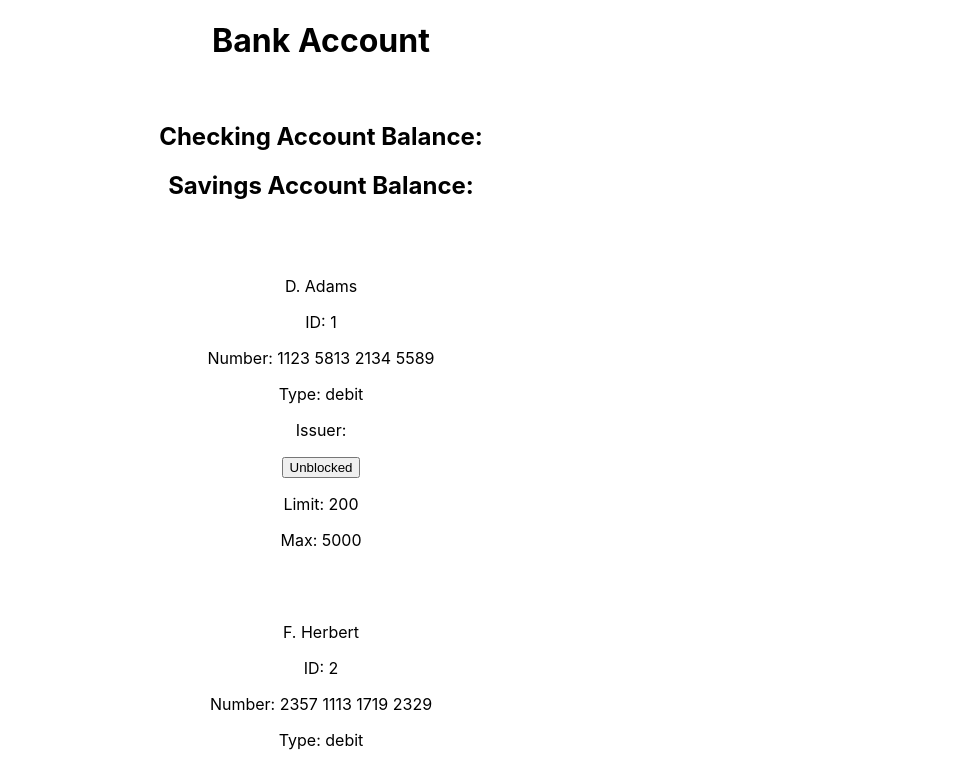
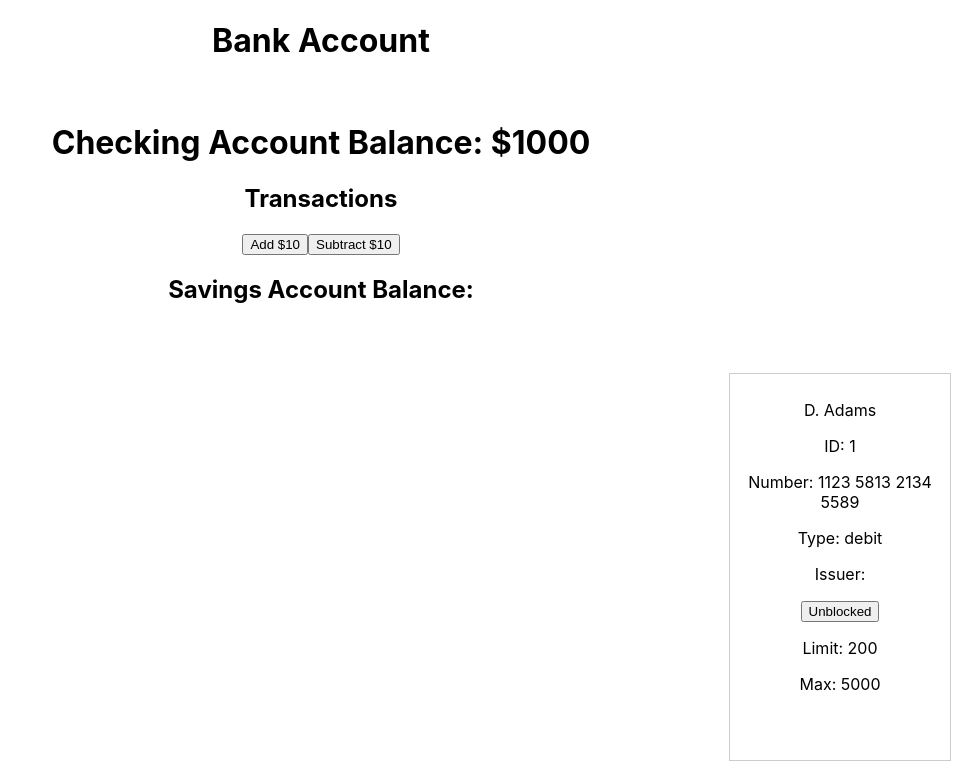
Before and after one commit to amirros66/bank-acccount, a React (Create React App) app: page / in a window 1280 px wide. Shown: the top 768 px of the page, without its empty margins (319-1280 px from the left). Built offline with nearby package versions, Linux system fonts and the light colour scheme.

Commit message:
Add withdraw/add component with button to add or subtract 10$. Styled cards

```diff
--- a/src/App.js
+++ b/src/App.js
@@ -1,4 +1,5 @@
 import "./App.css";
+import AddWithdraw from "./components/AddWithdraw";
 //import { useSelector, useDispatch } from "react-redux";
 import Cards from "./components/Cards";
 
@@ -7,10 +8,8 @@ function App() {
     <div className="App">
       <h1>Bank Account</h1>
       <br></br>
-      <h2>Checking Account Balance:</h2>
-      {/* how do I get initial state (amount) for checking account from CheckingAccount/Slice - initialstate? */}
+      <AddWithdraw />
       <h2>Savings Account Balance:</h2>
-      {/* how do I get initial state for savings account from SavingsAccount/Slice - initialstate? */}
       <br></br>
       <br></br>
       <Cards />
--- a/src/components/AddWithdraw.js
+++ b/src/components/AddWithdraw.js
@@ -1,10 +1,12 @@
 import React from "react";
-//import { addMoney, subtractMoney } from "./store/checkingAccount/slice";
+import { selectCheckingAccount } from "../store/CheckingAccount/selectors";
+import { useSelector, useDispatch } from "react-redux";
+import { addMoney, subtractMoney } from "../store/CheckingAccount/slice";
 
 // Feature 1 - Adding and Withdrawing money *TRANSACTIONS*
 
 // - Add money to the checking account
-// - Subtract money from the checking account
+// - withdraw money from the checking account
 // - Note! the state has to be managed by Redux
 
 // When money is subtracted or added to this checking account this should be updated and
@@ -15,9 +17,23 @@ import React from "react";
 //Add / withdraw button
 
 export default function AddWithdraw() {
+  const checkingAccountValue = useSelector(selectCheckingAccount);
+  const dispatch = useDispatch();
+
+  const handleAddMoney = () => {
+    dispatch(addMoney());
+  };
+
+  const handleSubtractMoney = () => {
+    dispatch(subtractMoney());
+  };
+
   return (
     <>
+      <h1>Checking Account Balance: ${checkingAccountValue}</h1>
       <h2>Transactions</h2>
+      <button onClick={handleAddMoney}>Add $10</button>
+      <button onClick={handleSubtractMoney}>Subtract $10</button>
     </>
   );
 }
--- /dev/null
+++ b/src/components/Cards.css
@@ -0,0 +1,12 @@
+.cards-container {
+  display: flex;
+  flex-direction: column;
+  align-items: flex-end; /* Align items to the right side */
+}
+
+.card-box {
+  border: 1px solid #ccc;
+  padding: 10px;
+  margin: 10px;
+  width: 200px; /* Set a width for each card box */
+}
--- a/src/components/Cards.js
+++ b/src/components/Cards.js
@@ -2,7 +2,7 @@ import React from "react";
 import { selectCards } from "../store/Cards/selectors";
 import { useSelector, useDispatch } from "react-redux";
 import { toggle } from "../store/Cards/slice";
-
+import "./Cards.css";
 // Feature 2 - Block & Unblocking cards
 //display all cards
 //block or unblock each card via a toggle / button
@@ -20,9 +20,9 @@ export default function Cards() {
   };
 
   return (
-    <div>
+    <div className="cards-container">
       {cards.map((card) => (
-        <div key={card.id}>
+        <div className="card-box" key={card.id}>
           <p>{card.name}</p>
           <p>ID: {card.id}</p>
           <p>Number: {card.number}</p>
--- a/src/store/CheckingAccount/selectors.js
+++ b/src/store/CheckingAccount/selectors.js
@@ -9,6 +9,6 @@
 
 //Feature 1 - Select checking account
 const selectCheckingAccount = (reduxState) => {
-  //return reduxState.count.countValue;
+  return reduxState.checkingAccount.checkingAccountValue;
 };
 export { selectCheckingAccount };
```
Also changed, not shown: src/store/Cards/selectors.js (+2 -5 lines).
